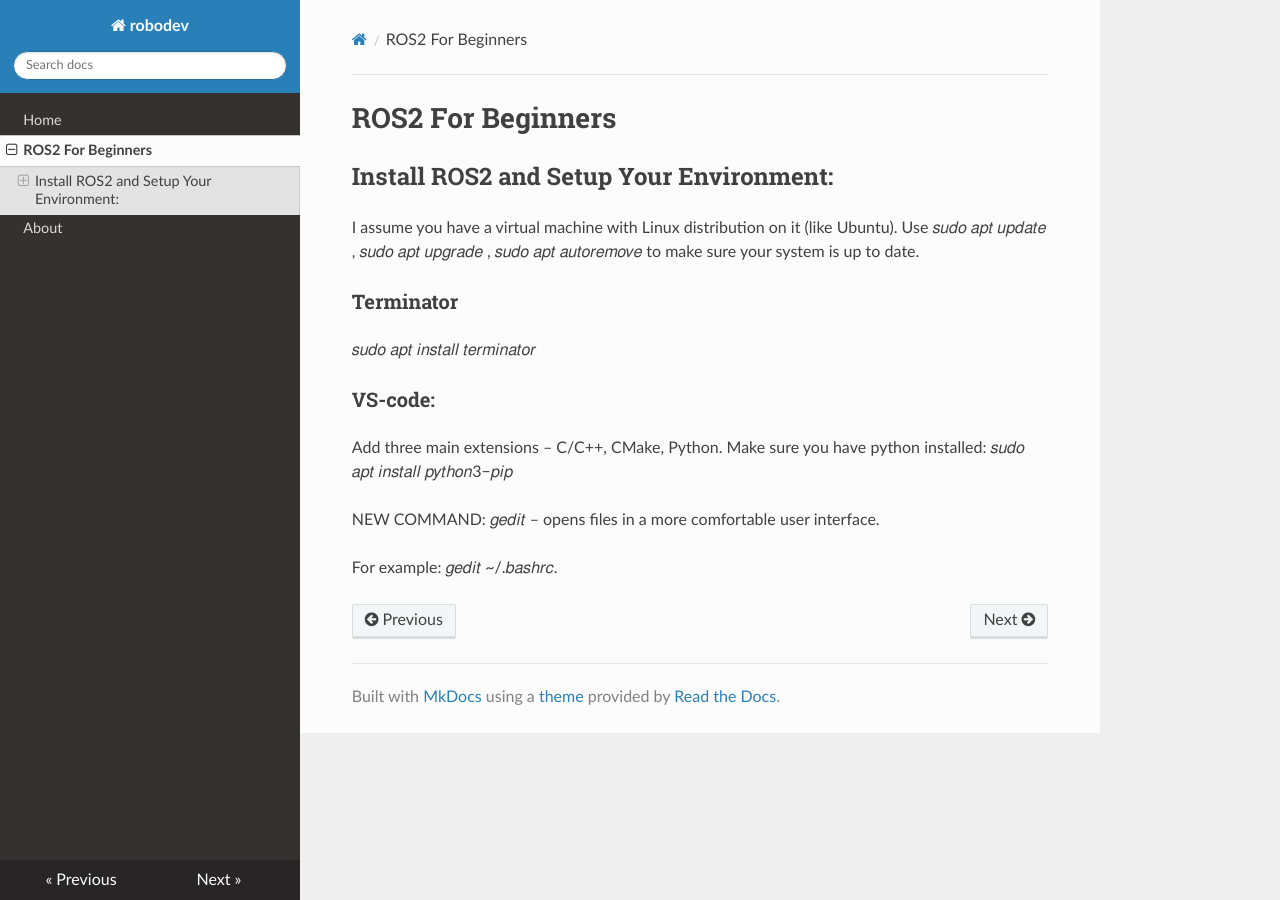
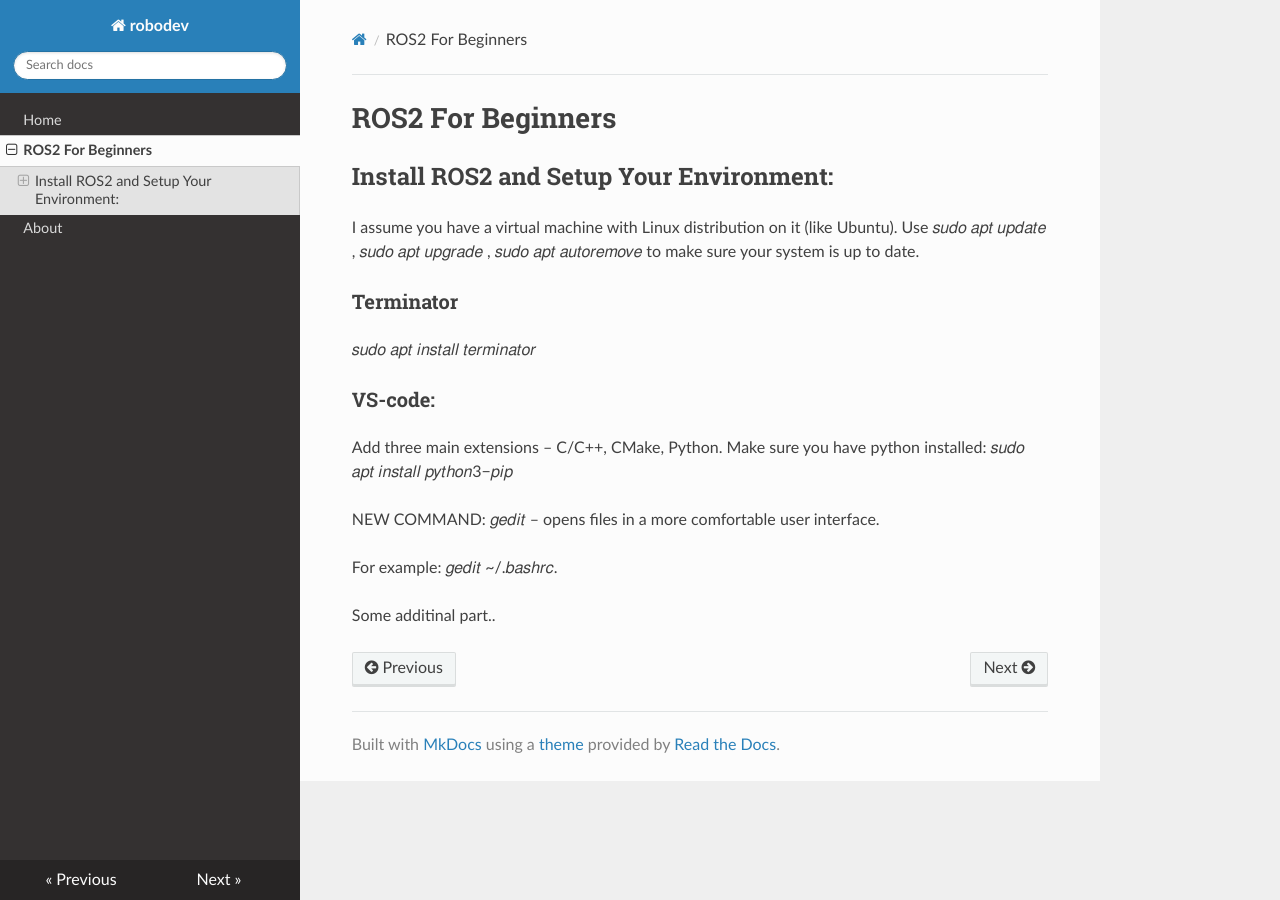
Before and after one commit to robodev8g/rosdoc, an MkDocs documentation site: the page built from docs/ros.md, in a window 1280 px wide. Built offline with MkDocs 1.6.1, drawn with Linux system fonts in a browser that asks for light colours; nearby versions of some CDN libraries.

Commit message:
test additinal part

```diff
--- a/docs/ros.md
+++ b/docs/ros.md
@@ -14,3 +14,5 @@ Make sure you have python installed: 𝑠𝑢𝑑𝑜 𝑎𝑝𝑡 𝑖𝑛𝑠
 NEW COMMAND: 𝑔𝑒𝑑𝑖𝑡 – opens files in a more comfortable user interface.
 
 For example: 𝑔𝑒𝑑𝑖𝑡 ~/.𝑏𝑎𝑠ℎ𝑟𝑐.
+
+Some additinal part..
--- a/mkdocs.yml
+++ b/mkdocs.yml
@@ -7,3 +7,7 @@ nav:
 theme:
   name: readthedocs
   favicon: favicon.ico
+
+markdown_extensions:
+  - attr_list # allow to add HTML attributes and CSS classes
+  - md_in_html # allow to write Markdown inside HTML elements
```
